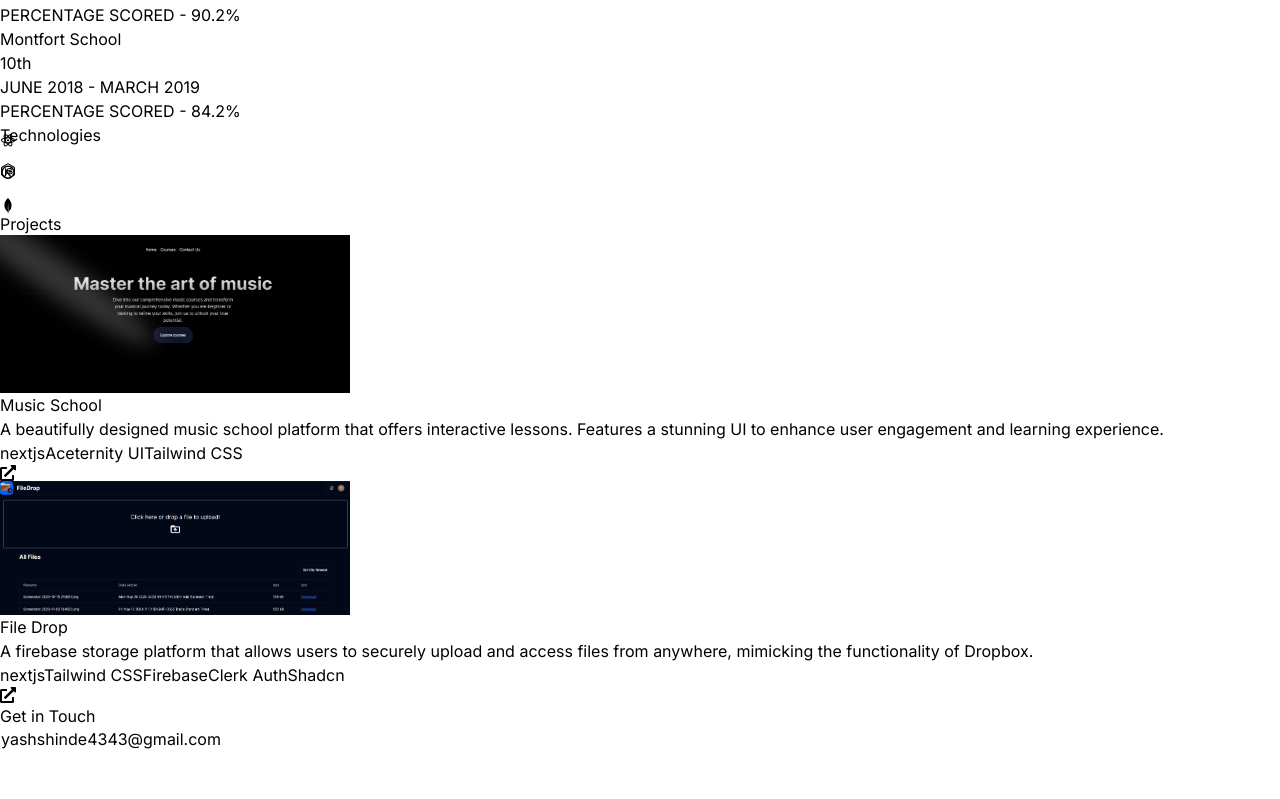
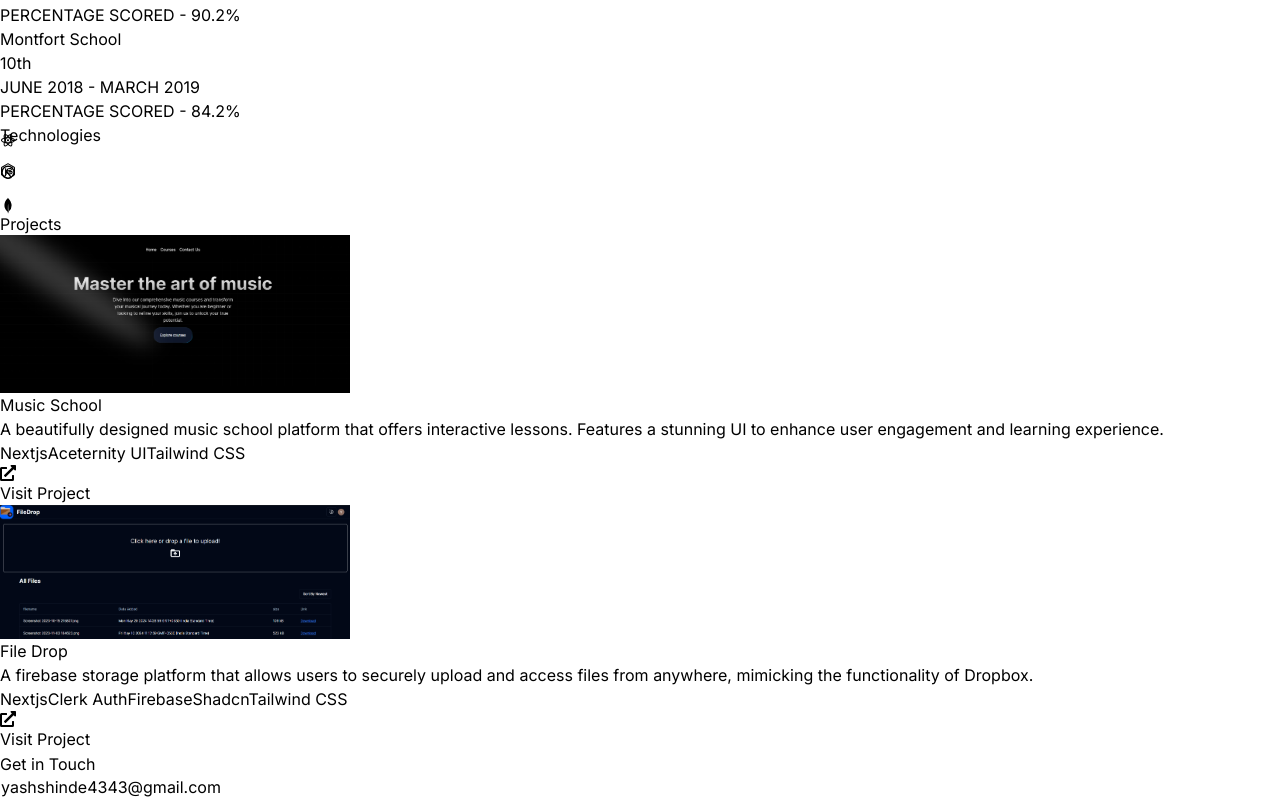
Before and after one commit to Yashshinde43/portfolio, a React (Vite) app: page / in a window 1280 px wide. Shown: the part 756-1555 px from the top of the page. Before the commit the page ends 1507 px from the top, so only its background shows below. Built offline with nearby package versions, Linux system fonts and the light colour scheme.

Commit message:
enhanced the UI

```diff
--- a/src/components/About.jsx
+++ b/src/components/About.jsx
@@ -13,7 +13,7 @@ const About = () => {
         Education
         {/* <span className="text-neutral-500"> Me</span> */}
       </motion.h1>
-      <div className="flex flex-wrap justify-center">
+      <div className="flex flex-wrap justify-center my-2">
         <motion.div
           whileInView={{ opacity: 1, x: 0 }}
           initial={{ opacity: 0, x: -100 }}
@@ -30,7 +30,7 @@ const About = () => {
           <p className="text-neutral-400">SEPTEMBER 2021 - ONGOING</p>
         </motion.div>
       </div>
-      <div className="flex flex-wrap justify-center">
+      <div className="flex flex-wrap justify-center my-2">
         <motion.div
           whileInView={{ opacity: 1, x: 0 }}
           initial={{ opacity: 0, x: -100 }}
--- a/src/components/Hero.jsx
+++ b/src/components/Hero.jsx
@@ -1,7 +1,7 @@
 import React from "react";
-import { HERO_CONTENT } from "../constants";
 import { motion } from "framer-motion";
-import ProfilePic from "../assets/yash.jpg"
+import ProfilePic from "../assets/yash.jpg";
+
 const container = (delay) => ({
   hidden: { x: -100, opacity: 0 },
   visible: {
@@ -10,17 +10,18 @@ const container = (delay) => ({
     transition: { duration: 0.5, delay: delay },
   },
 });
+
 const Hero = () => {
   return (
     <div className="border-b border-neutral-700 pb-4 lg:mb-35">
       <div className="flex flex-wrap">
         <div className="w-full lg:w-1/2">
-          <div className="flex flex-col items-center lg:items-start">
+          <div className="flex flex-col items-center lg:items-start px-4 lg:px-0">
             <motion.h1
               variants={container(0)}
               initial="hidden"
               animate="visible"
-              className="text-6xl pb-16 font-thin  tracking-tight mt-16 lg:text-8xl"
+              className="text-4xl md:text-6xl lg:text-8xl pb-8 lg:pb-16 font-thin tracking-tight mt-8 lg:mt-16 text-center lg:text-left"
             >
               Yash Shinde
             </motion.h1>
@@ -28,8 +29,7 @@ const Hero = () => {
               variants={container(0.5)}
               initial="hidden"
               animate="visible"
-              F
-              className="tracking-tight bg-gradient-to-r from-pink-300 via-slate-500 to-purple-500  bg-clip-text text-4xl text-transparent"
+              className="tracking-tight bg-gradient-to-r from-pink-300 via-slate-500 to-purple-500 bg-clip-text text-2xl md:text-4xl text-transparent text-center lg:text-left"
             >
               Full Stack Developer
             </motion.span>
@@ -37,9 +37,9 @@ const Hero = () => {
               variants={container(1)}
               initial="hidden"
               animate="visible"
-              className="my-2 max-w-xl py-6 font-light sm:text-normal lg:text-justify text-justify"
+              className="my-4 max-w-full font-light text-base sm:text-lg md:text-xl sm:text-start lg:text-justify  leading-relaxed"
             >
-              {HERO_CONTENT}
+              I am currently a third-year B Tech student majoring in Computer Science at Shri Shankaracharya Institute of Professional Management and Technology. As a dedicated and passionate individual in the field of technology, I have honed my skills as a Full Stack Developer. My expertise spans both front-end and back-end development, enabling me to create comprehensive and robust web applications. I am enthusiastic about leveraging my technical skills and academic knowledge to contribute to innovative projects and solve complex problems in the tech industry.
             </motion.p>
           </div>
         </div>
--- a/src/components/Projects.jsx
+++ b/src/components/Projects.jsx
@@ -3,6 +3,7 @@ import project1 from "../assets/projects/project1.png";
 import project2 from "../assets/projects/project2.png";
 import { FaExternalLinkAlt } from "react-icons/fa";
 import { motion } from "framer-motion";
+
 const Projects = () => {
   return (
     <div className="border-b border-neutral-700 pb-4">
@@ -21,9 +22,14 @@ const Projects = () => {
             whileInView={{ opacity: 1, x: 0 }}
             initial={{ opacity: 0, x: -100 }}
             transition={{ duration: 1 }}
-            className="w-full lg:w-1/4"
+            className="w-full lg:w-1/4 mb-6 lg:mb-0 lg:mr-6"
           >
-            <img src={project1} width={350} height={350} className="mb-6 rounded" />
+            <img
+              src={project1}
+              width={350}
+              height={350}
+              className="rounded"
+            />
           </motion.div>
           <motion.div
             whileInView={{ opacity: 1, x: 0 }}
@@ -34,18 +40,20 @@ const Projects = () => {
             <h6 className="mb-2 font-semibold">Music School</h6>
             <p className="mb-4 text-neutral-400">
               A beautifully designed music school platform that offers
-              interactive lessons. Features a stunning UI to enhance user engagement and learning
-              experience.
+              interactive lessons. Features a stunning UI to enhance user
+              engagement and learning experience.
             </p>
-            <span className="mr-2 rounded bg-neutral-900 px-2 py-1 text-sm font-medium text-purple-800">
-              nextjs
+            <div className="flex flex-wrap">
+              <span className="mr-2 mb-2 rounded bg-neutral-900 px-2 py-1 text-sm font-medium text-purple-800">
+                Nextjs
               </span>
-            <span className="mr-2 rounded bg-neutral-900 px-2 py-1 text-sm font-medium text-purple-800">
+              <span className="mr-2 mb-2 rounded bg-neutral-900 px-2 py-1 text-sm font-medium text-purple-800">
                 Aceternity UI
               </span>
-            <span className="mr-2 rounded bg-neutral-900 px-2 py-1 text-sm font-medium text-purple-800">
+              <span className="mr-2 mb-2 rounded bg-neutral-900 px-2 py-1 text-sm font-medium text-purple-800">
                 Tailwind CSS
               </span>
+            </div>
 
             <div className="mt-4 mr-2">
               <div className="mb-2">
@@ -56,21 +64,27 @@ const Projects = () => {
                   className="flex items-center"
                 >
                   <FaExternalLinkAlt />
-                  <span className="ml-2"></span>
+                  <span className="ml-2">Visit Project</span>
                 </a>
               </div>
             </div>
           </motion.div>
         </div>
       </div>
+      <div>
         <div className="mb-8 flex flex-wrap lg:justify-center">
           <motion.div
             whileInView={{ opacity: 1, x: 0 }}
             initial={{ opacity: 0, x: -100 }}
             transition={{ duration: 1 }}
-          className="w-full lg:w-1/4"
+            className="w-full lg:w-1/4 mb-6 lg:mb-0 lg:mr-6"
           >
-          <img src={project2} width={350} height={350} className="mb-6 rounded" />
+            <img
+              src={project2}
+              width={350}
+              height={350}
+              className="rounded"
+            />
           </motion.div>
           <motion.div
             whileInView={{ opacity: 1, x: 0 }}
@@ -80,24 +94,27 @@ const Projects = () => {
           >
             <h6 className="mb-2 font-semibold">File Drop</h6>
             <p className="mb-4 text-neutral-400">
-            A firebase storage platform that allows users to securely upload and
-            access files from anywhere, mimicking the functionality of Dropbox.
+              A firebase storage platform that allows users to securely upload
+              and access files from anywhere, mimicking the functionality of
+              Dropbox.
             </p>
-          <span className="mr-2 rounded bg-neutral-900 px-2 py-1 text-sm font-medium text-purple-800">
-            nextjs
+            <div className="flex flex-wrap">
+              <span className="mr-2 mb-2 rounded bg-neutral-900 px-2 py-1 text-sm font-medium text-purple-800">
+                Nextjs
               </span>
-          <span className="mr-2 rounded bg-neutral-900 px-2 py-1 text-sm font-medium text-purple-800">
+              <span className="mr-2 mb-2 rounded bg-neutral-900 px-2 py-1 text-sm font-medium text-purple-800">
+                Clerk Auth
+              </span>
+              <span className="mr-2 mb-2 rounded bg-neutral-900 px-2 py-1 text-sm font-medium text-purple-800">
+                Firebase
+              </span>
+              <span className="mr-2 mb-2 rounded bg-neutral-900 px-2 py-1 text-sm font-medium text-purple-800">
+                Shadcn
+              </span>
+              <span className="mr-2 mb-2 rounded bg-neutral-900 px-2 py-1 text-sm font-medium text-purple-800">
                 Tailwind CSS
               </span>
-          <span className="mr-2 rounded bg-neutral-900 px-2 py-1 text-sm font-medium text-purple-800">
-            Firebase
-          </span>
-          <span className="mr-2 rounded bg-neutral-900 px-2 py-1 text-sm font-medium text-purple-800">
-            Clerk Auth
-          </span>
-          <span className="mr-2 rounded bg-neutral-900 px-2 py-1 text-sm font-medium text-purple-800">
-            Shadcn
-          </span>
+            </div>
 
             <div className="mt-4 mr-2">
               <div className="mb-2">
@@ -108,13 +125,14 @@ const Projects = () => {
                   className="flex items-center"
                 >
                   <FaExternalLinkAlt />
-                <span className="ml-2"></span>
+                  <span className="ml-2">Visit Project</span>
                 </a>
               </div>
             </div>
           </motion.div>
         </div>
       </div>
+    </div>
   );
 };
 
--- a/src/constants/index.js
+++ /dev/null
@@ -1,2 +0,0 @@
-
-export const HERO_CONTENT = `I am currently a third-year B Tech student majoring in Computer Science at Shri Shankaracharya Institute of Professional Management and Technology. As a dedicated and passionate individual in the field of technology, I have honed my skills as a Full Stack Developer. My expertise spans both front-end and back-end development, enabling me to create comprehensive and robust web applications. I am enthusiastic about leveraging my technical skills and academic knowledge to contribute to innovative projects and solve complex problems in the tech industry.`;
```
Lines whose indentation alone changed are shown as unchanged.
